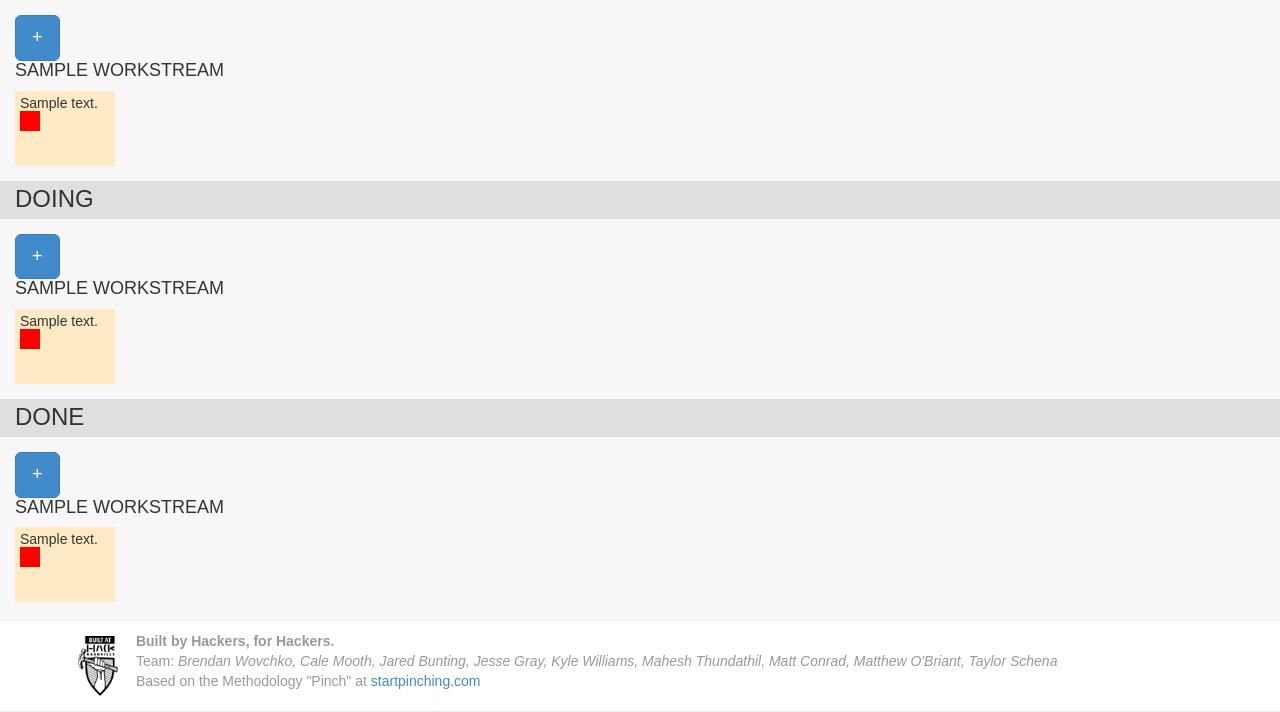
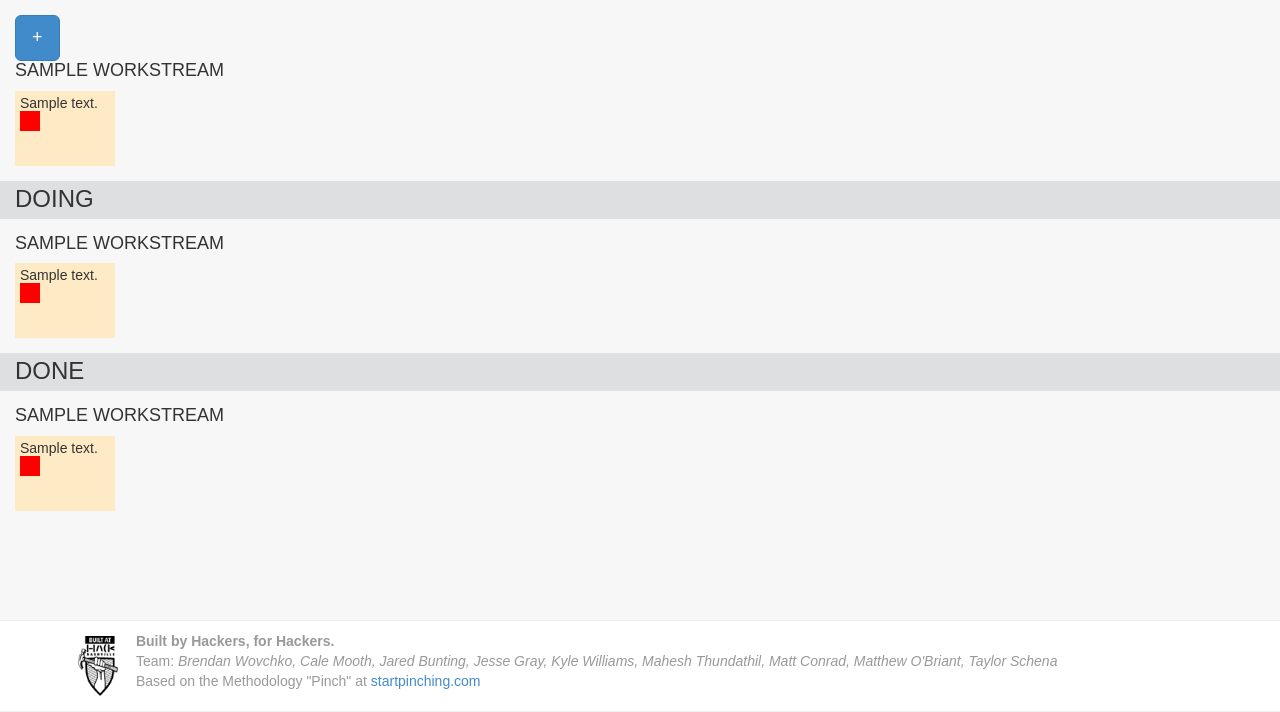
Before and after one commit to pinch-tn/pinch-app, a Django app: template pinch/templates/gravity_board.html in a window 1280 px wide. Shown: the part 88-800 px from the top of the page. Run offline with Django 3.2, Linux system fonts and the light colour scheme; the template is opened without the code that fills it: most values are stand-ins (such as "Sample title", 1, 10 or a date in 2020); some libraries are stand-ins or nearby versions.

Commit message:
Removing add button from non-ready rows

```diff
--- a/pinch/templates/gravity_board.html
+++ b/pinch/templates/gravity_board.html
@@ -35,9 +35,7 @@
                 {% for workstream in project.mvp.workstream_set.all %}
                     <li status="doing">
                         <div class="task-header">
-                            <button class="btn btn-primary btn-lg" data-toggle="modal" data-target="#myModal">
-                                +
-                            </button><h4>{{ workstream.name }}</h4>
+                            <h4>{{ workstream.name }}</h4>
                         </div>
                         <ul id="{{ workstream.name }}" class="drag_list clearfix">
                             {% for ticket in workstream.doing %}
@@ -57,9 +55,7 @@
                 {% for workstream in project.mvp.workstream_set.all %}
                     <li status="done">
                         <div class="task-header">
-                            <button class="btn btn-primary btn-lg" data-toggle="modal" data-target="#myModal">
-                                +
-                            </button><h4>{{ workstream.name }}</h4>
+                            <h4>{{ workstream.name }}</h4>
                         </div>
                         <ul id="{{ workstream.name }}" class="drag_list clearfix">
                             {% for ticket in workstream.done %}
```
